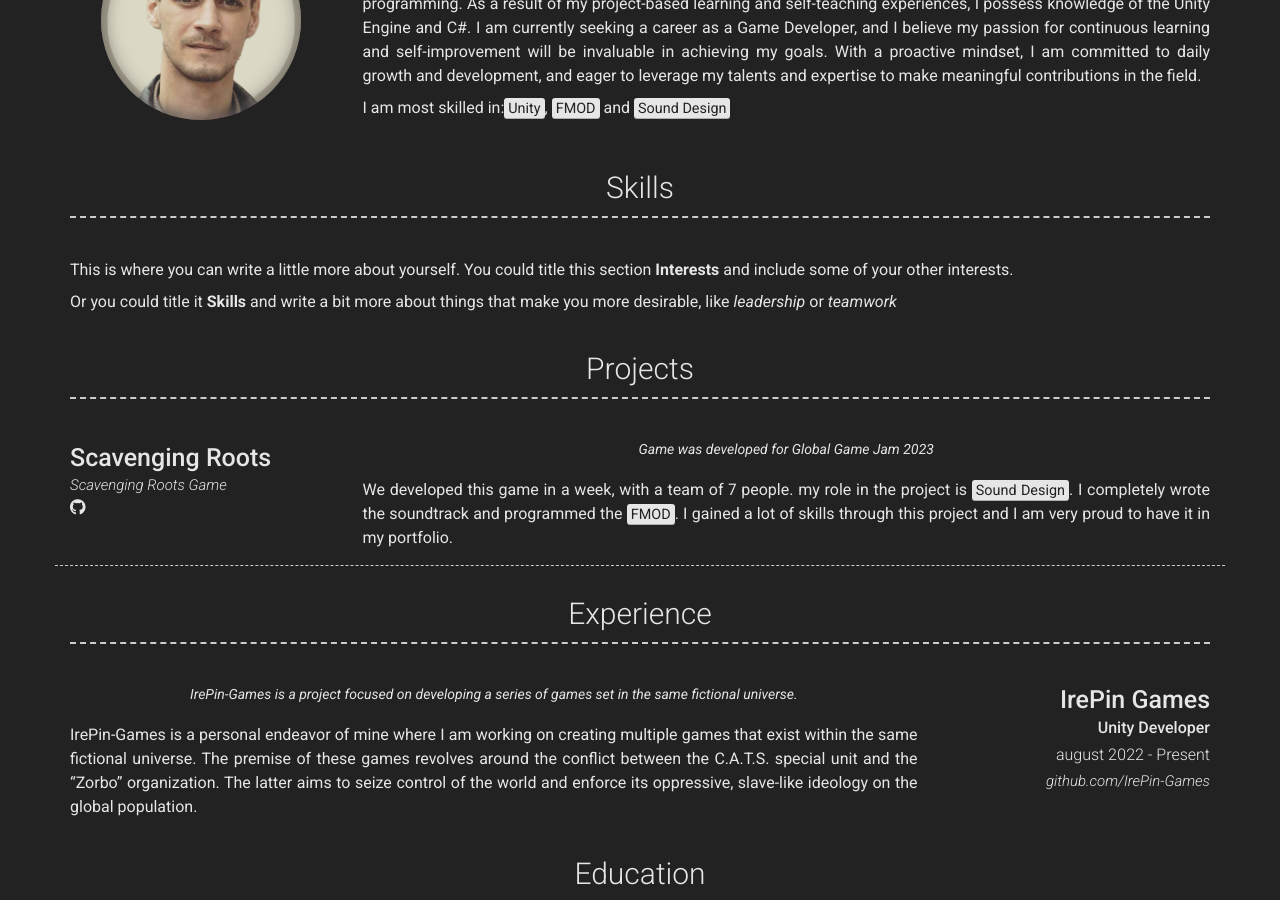
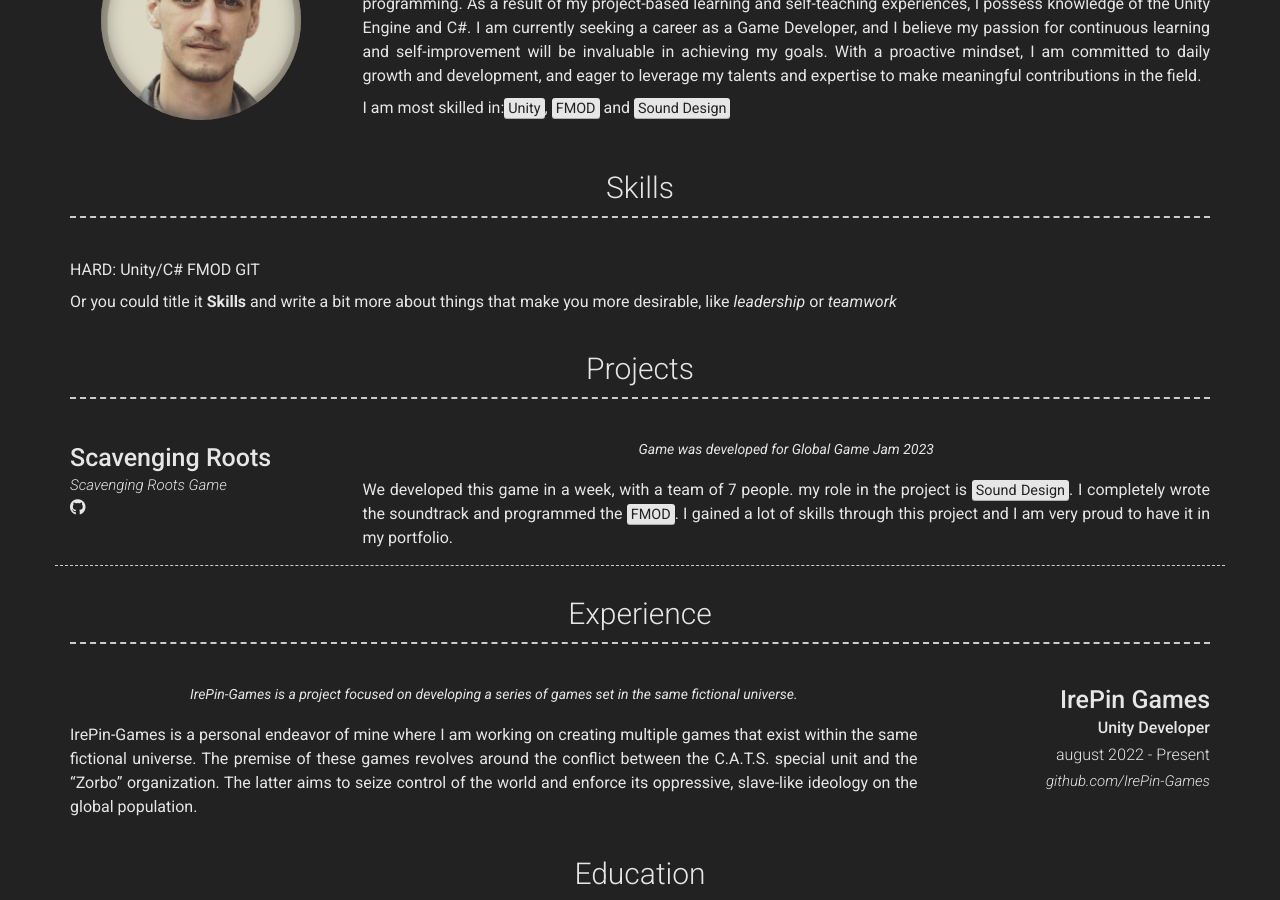
Before and after one commit to IrePin-Games/irepin.github.io, a Jekyll site: the page built from index.md, in a window 1280 px wide and 900 px high, scrolled down 469 px. Built offline with Jekyll 4.4.1, drawn with Linux system fonts in a browser that asks for light colours; nearby versions of some CDN libraries.

Commit message:
Update _config.yml

```diff
--- a/_config.yml
+++ b/_config.yml
@@ -57,7 +57,11 @@ content:
   - title: Skills
     layout: text
     content: | # this will include new lines to allow paragraphs
-      This is where you can write a little more about yourself. You could title this section **Interests** and include some of your other interests.
+      HARD:
+      Unity/C#
+      FMOD
+      GIT
+
 
       Or you could title it **Skills** and write a bit more about things that make you more desirable, like *leadership* or *teamwork*
   - title: Projects # Title for the section
```
